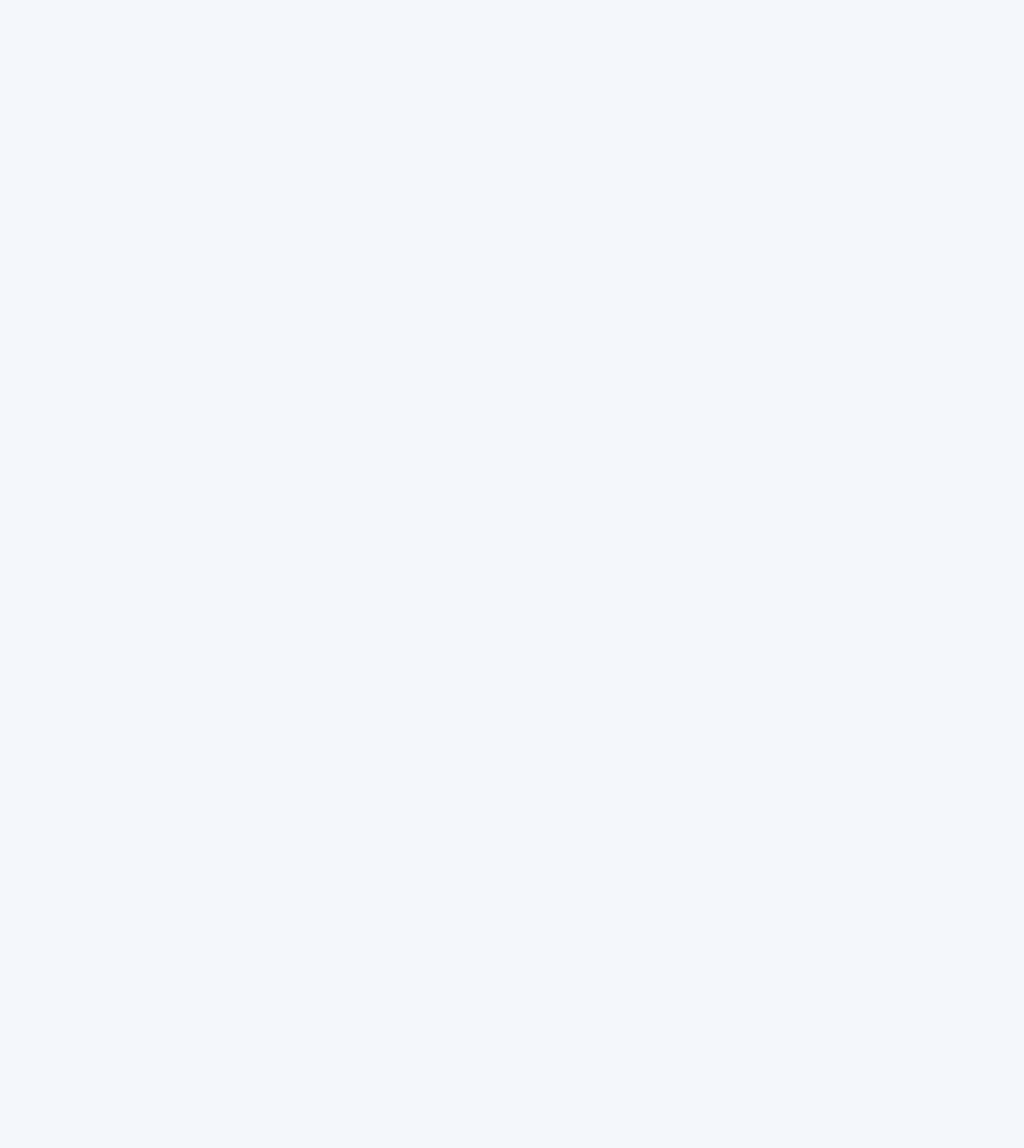
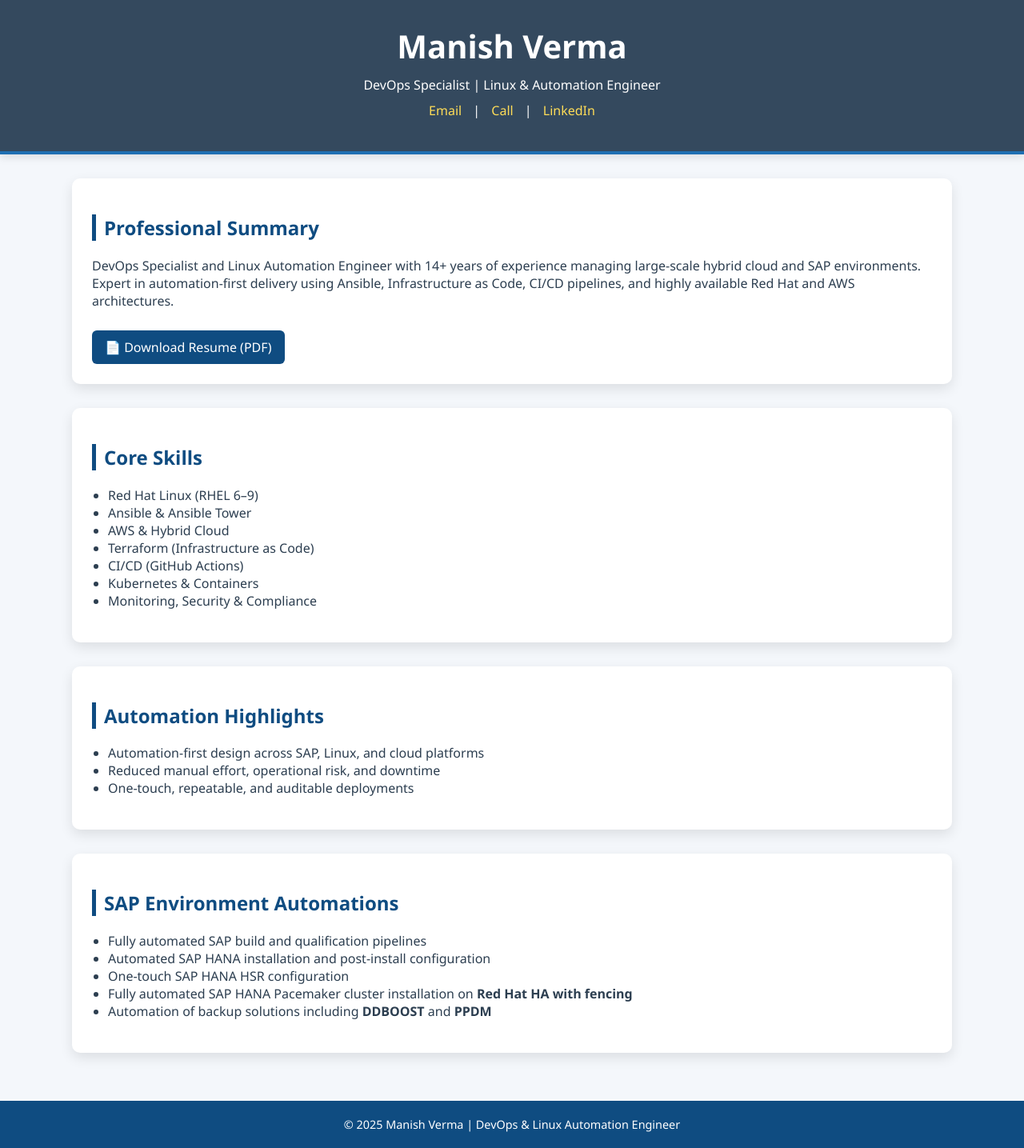
Before and after one commit to manishverma1/manishweb, a plain HTML site: page index.html in a window 1280 px wide. Shown: the whole page at 80% size. Before the commit the page ends 800 px from the top, so only its background shows below. Drawn offline with Linux system fonts and the light colour scheme.

Commit message:
Update index.html
update_new

```diff
--- a/index.html
+++ b/index.html
@@ -153,4 +153,91 @@
                 padding: 20px;
             }
             .card {
-                margin-
+                margin-bottom: 20px;
+            }
+        }
+    </style>
+</head>
+
+<body>
+
+    <!-- Dark Mode Toggle Button -->
+    <div class="toggle" onclick="toggleDarkMode()">🌙 Dark Mode</div>
+
+    <!-- Professional Header Section with Personal Information and Navigation Links -->
+    <header>
+        <h1>Manish Verma</h1>
+        <p>DevOps Specialist | Linux & Automation Engineer</p>
+        <p>
+            <a href="mailto:2manishverma@gmail.com">Email</a> |
+            <a href="tel:+14632182808">Call</a> |
+            <a href="https://www.linkedin.com/in/manish-verma-83321b16/" target="_blank">LinkedIn</a>
+        </p>
+    </header>
+
+    <div class="container">
+        <!-- Professional Summary Section -->
+        <div class="card">
+            <h2>Professional Summary</h2>
+            <p>
+                DevOps Specialist and Linux Automation Engineer with 14+ years of experience
+                managing large-scale hybrid cloud and SAP environments. Expert in automation-first
+                delivery using Ansible, Infrastructure as Code, CI/CD pipelines, and highly
+                available Red Hat and AWS architectures.
+            </p>
+            <a class="btn" href="Manish_Verma_DevOps_Resume.pdf" target="_blank">
+                📄 Download Resume (PDF)
+            </a>
+        </div>
+
+        <!-- Core Skills Section -->
+        <div class="card">
+            <h2>Core Skills</h2>
+            <ul>
+                <li>Red Hat Linux (RHEL 6–9)</li>
+                <li>Ansible & Ansible Tower</li>
+                <li>AWS & Hybrid Cloud</li>
+                <li>Terraform (Infrastructure as Code)</li>
+                <li>CI/CD (GitHub Actions)</li>
+                <li>Kubernetes & Containers</li>
+                <li>Monitoring, Security & Compliance</li>
+            </ul>
+        </div>
+
+        <!-- Automation Highlights Section -->
+        <div class="card">
+            <h2>Automation Highlights</h2>
+            <ul>
+                <li>Automation-first design across SAP, Linux, and cloud platforms</li>
+                <li>Reduced manual effort, operational risk, and downtime</li>
+                <li>One-touch, repeatable, and auditable deployments</li>
+            </ul>
+        </div>
+
+        <!-- SAP Environment Automations Section -->
+        <div class="card">
+            <h2>SAP Environment Automations</h2>
+            <ul>
+                <li>Fully automated SAP build and qualification pipelines</li>
+                <li>Automated SAP HANA installation and post-install configuration</li>
+                <li>One-touch SAP HANA HSR configuration</li>
+                <li>Fully automated SAP HANA Pacemaker cluster installation on <strong>Red Hat HA with fencing</strong></li>
+                <li>Automation of backup solutions including <strong>DDBOOST</strong> and <strong>PPDM</strong></li>
+            </ul>
+        </div>
+    </div>
+
+    <!-- Footer Section -->
+    <footer>
+        © 2025 Manish Verma | DevOps & Linux Automation Engineer
+    </footer>
+
+    <script>
+        // Toggle Dark Mode Function
+        function toggleDarkMode() {
+            document.body.classList.toggle("dark");
+        }
+    </script>
+</body>
+
+</html>
```
